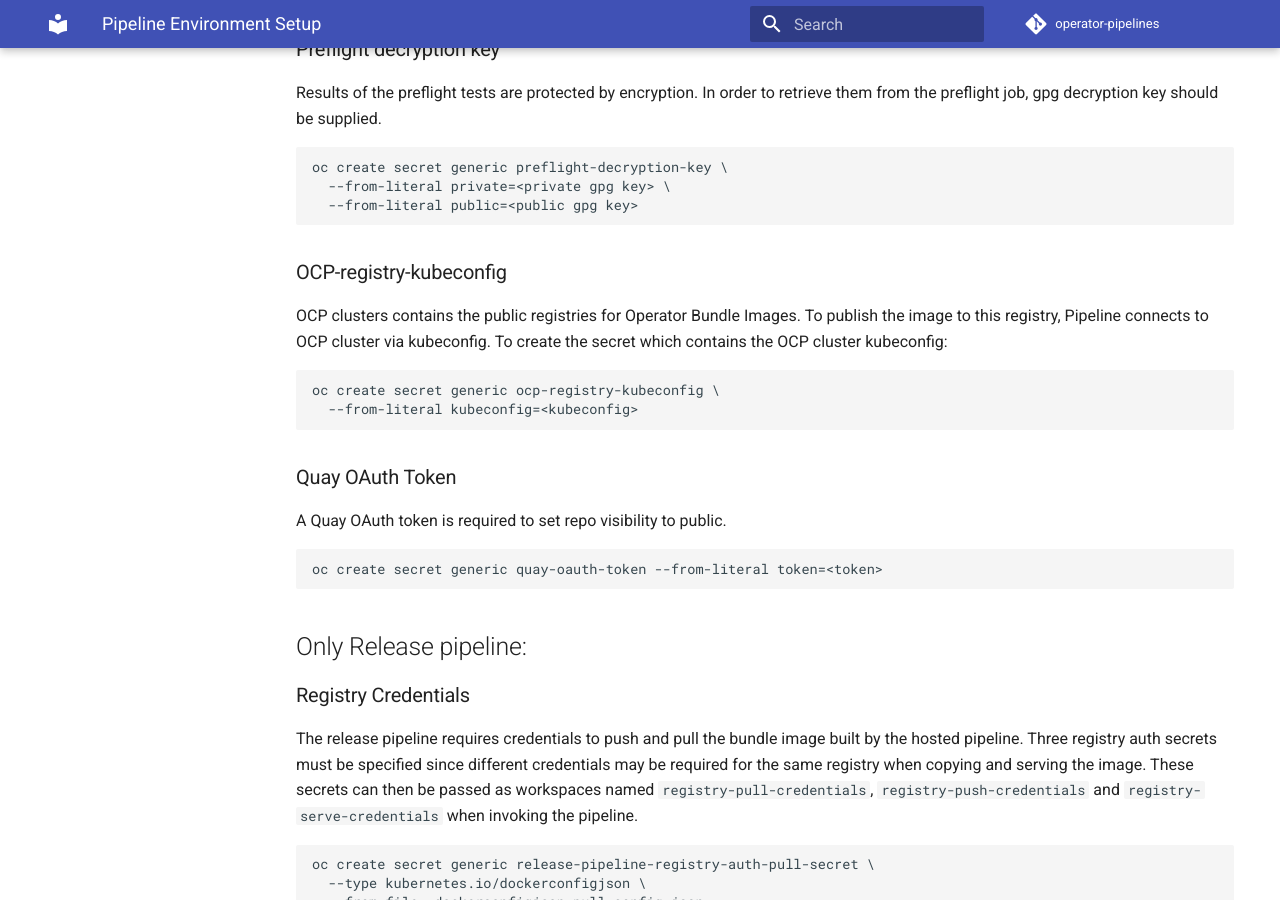
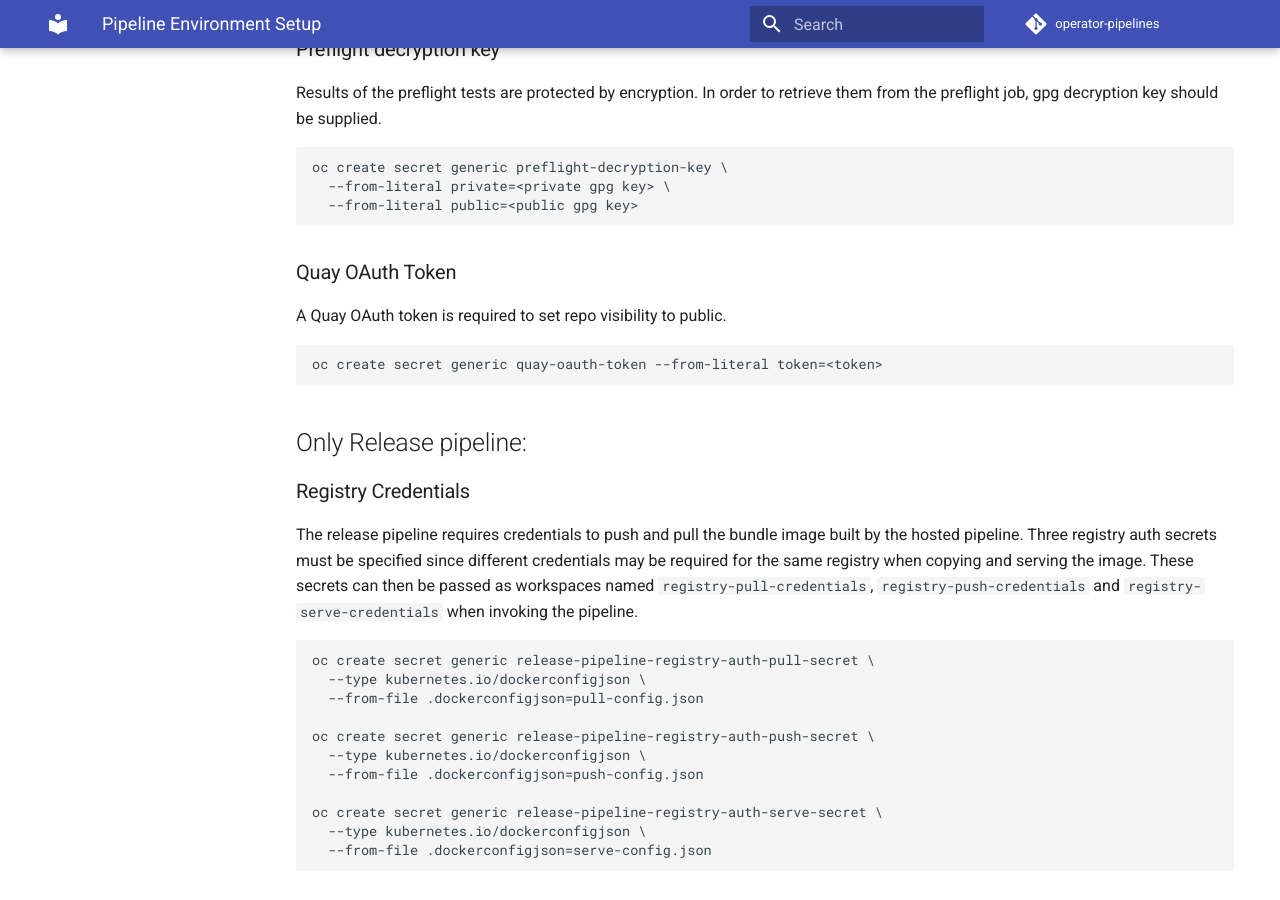
Before and after one commit to redhat-openshift-ecosystem/operator-pipelines, an MkDocs documentation site: the page built from docs/pipeline-env-setup.md, in a window 1280 px wide and 900 px high, scrolled down 3431 px. Built offline with MkDocs 1.6.1 and Material for MkDocs 9.7.7, drawn with Linux system fonts in a browser that asks for light colours; comment, search, counter and statistics services are not loaded.

Commit message:
Update docs
Signed-off-by: Maurizio Porrato <mporrato@redhat.com>

````diff
--- a/docs/pipeline-env-setup.md
+++ b/docs/pipeline-env-setup.md
@@ -178,18 +178,6 @@ oc create secret generic preflight-decryption-key \
   --from-literal public=<public gpg key>
 ```
 
-### OCP-registry-kubeconfig
-
-OCP clusters contains the public registries for Operator Bundle Images.
-To publish the image to this registry, Pipeline connects to OCP cluster via
-kubeconfig.
-To create the secret which contains the OCP cluster kubeconfig:
-
-```bash
-oc create secret generic ocp-registry-kubeconfig \
-  --from-literal kubeconfig=<kubeconfig>
-```
-
 ### Quay OAuth Token
 
 A Quay OAuth token is required to set repo visibility to public.
````
